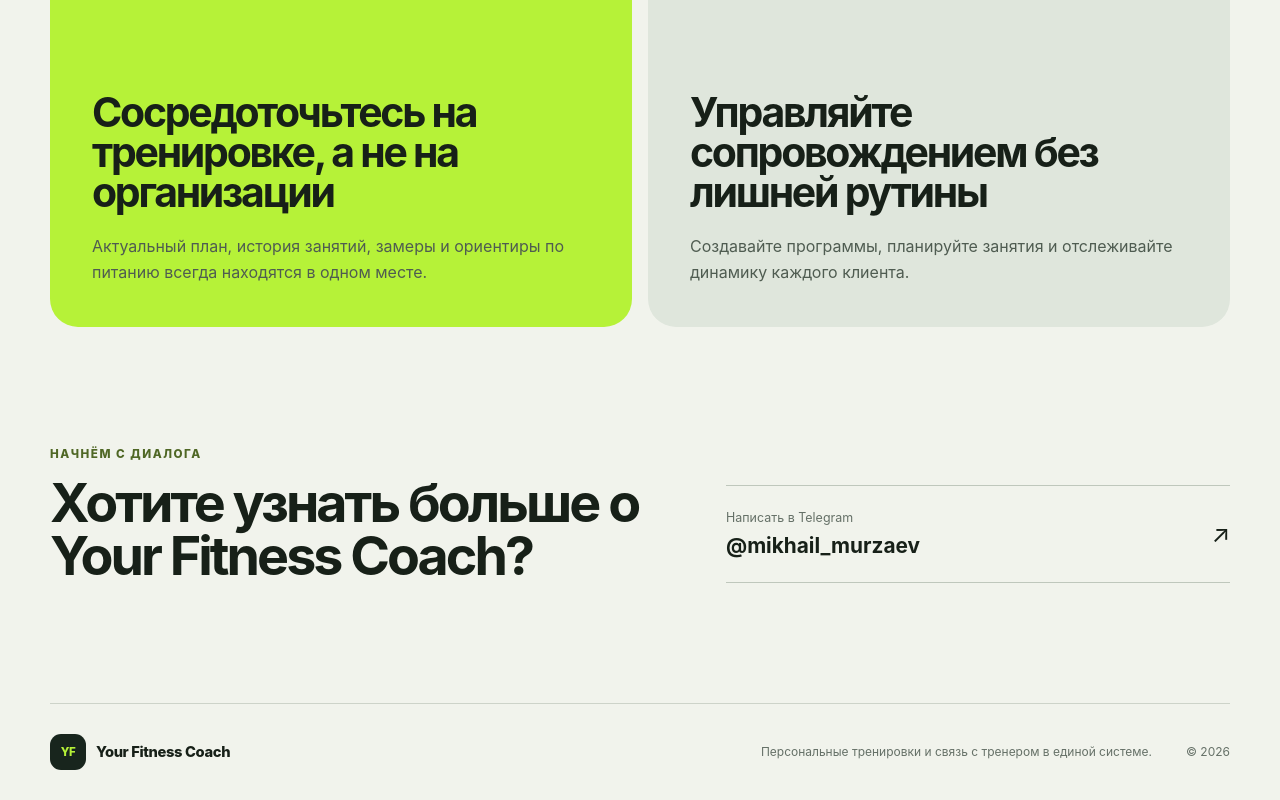
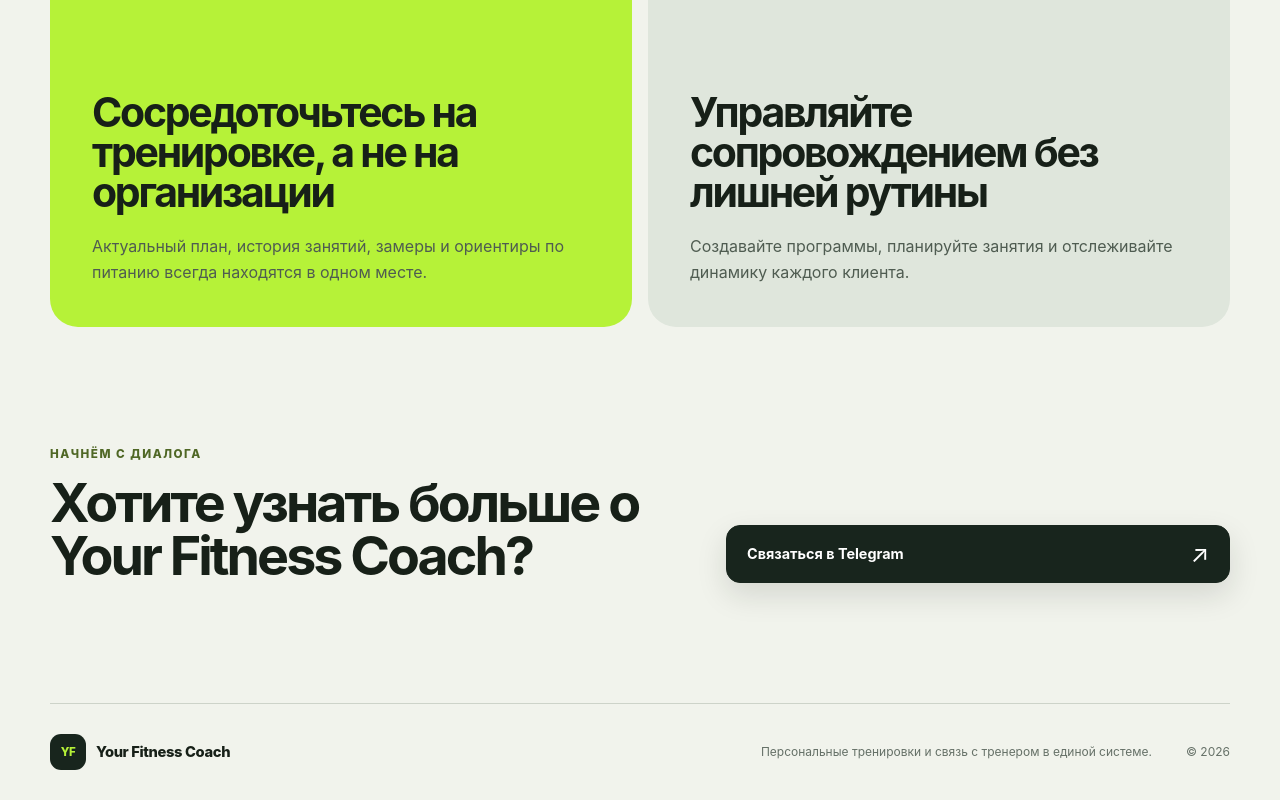
Before and after one commit to MikeMoore1337/fit-mini-app, a React (Vite) app in the folder frontend/: page / in a window 1280 px wide. Shown: the part 2570-3370 px from the top of the page. Built offline with nearby package versions, Linux system fonts and the light colour scheme; no server answers.

Commit message:
feat(landing): hide Telegram handle

```diff
--- a/frontend/src/pages/landing/LandingPage.tsx
+++ b/frontend/src/pages/landing/LandingPage.tsx
@@ -217,8 +217,7 @@ export default function LandingPage() {
             target="_blank"
             rel="noreferrer"
           >
-            <span>Написать в Telegram</span>
-            <strong>@mikhail_murzaev</strong>
+            <strong>Связаться в Telegram</strong>
             <span aria-hidden="true">↗</span>
           </a>
         </section>
--- a/frontend/src/pages/landing/landing.css
+++ b/frontend/src/pages/landing/landing.css
@@ -552,28 +552,33 @@ body.landing-mode #root {
 }
 
 .landing-contact__link {
-  display: grid;
-  grid-template-columns: 1fr auto;
+  display: flex;
   align-items: center;
-  gap: 8px 20px;
-  padding: 24px 0;
-  border-top: 1px solid #bfc7bc;
-  border-bottom: 1px solid #bfc7bc;
+  justify-content: space-between;
+  gap: 20px;
+  min-height: 58px;
+  padding: 0 20px;
+  border: 1px solid var(--landing-dark);
+  border-radius: 14px;
+  background: var(--landing-dark);
+  color: #fff !important;
   text-decoration: none;
+  box-shadow: 0 12px 30px rgba(23, 32, 24, 0.13);
+  transition:
+    transform 0.18s ease,
+    box-shadow 0.18s ease;
 }
 
-.landing-contact__link span:first-child {
-  color: var(--landing-muted);
-  font-size: 0.78rem;
+.landing-contact__link:hover {
+  transform: translateY(-2px);
+  box-shadow: 0 16px 34px rgba(23, 32, 24, 0.2);
 }
 
 .landing-contact__link strong {
-  font-size: 1.3rem;
+  font-size: 0.9rem;
 }
 
-.landing-contact__link span:last-child {
-  grid-column: 2;
-  grid-row: 1 / span 2;
+.landing-contact__link span {
   font-size: 1.5rem;
 }
 
@@ -787,7 +792,8 @@ body.landing-mode #root {
 }
 
 @media (prefers-reduced-motion: reduce) {
-  .landing-button {
+  .landing-button,
+  .landing-contact__link {
     transition: none;
   }
 }
```
Also changed, not shown: 1 other file (tests, documents, lock files or other folders).
